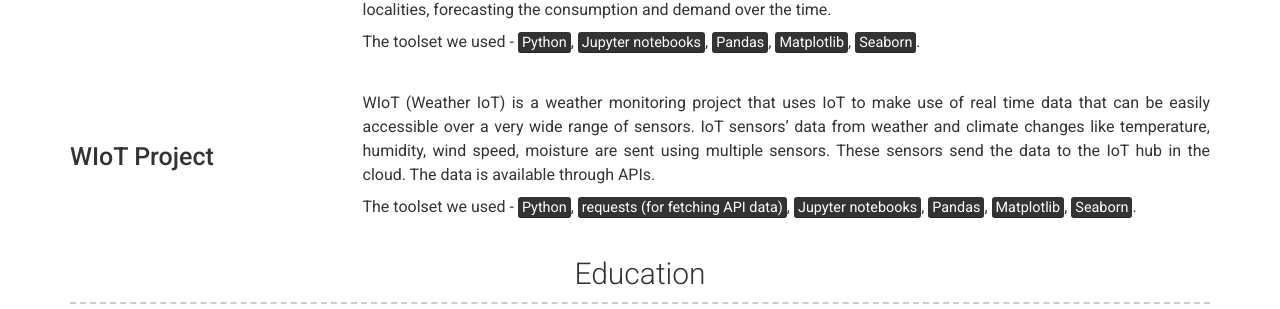
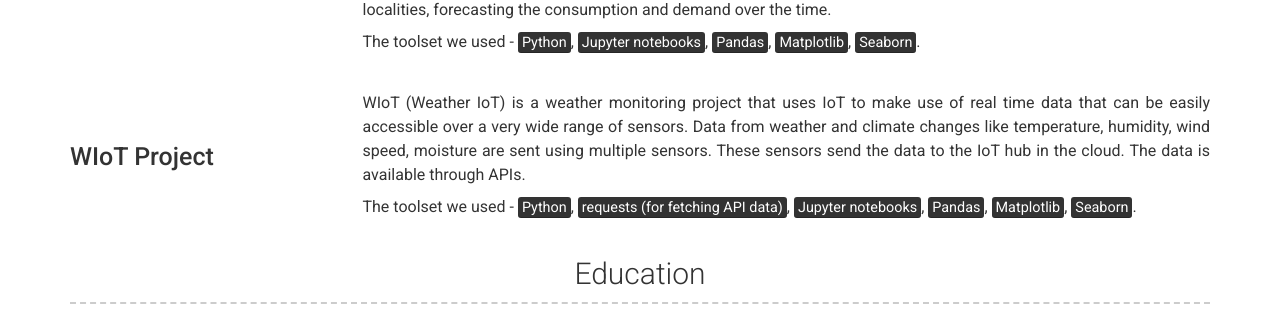
Before and after one commit to ktnani/ktnani.github.io, a Jekyll site: the page built from index.md, in a window 1280 px wide. Shown: the part 1189-1498 px from the top of the page. Built offline with Jekyll 4.4.1, drawn with Linux system fonts in a browser that asks for light colours; nearby versions of some CDN libraries.

Commit message:
Fix typo

```diff
--- a/_config.yml
+++ b/_config.yml
@@ -83,7 +83,7 @@ content:
         title: WIoT Project
         description: |
           WIoT (Weather IoT) is a weather monitoring project that uses IoT to make use of real time data that can be easily accessible over a very wide range of sensors.
-          IoT sensors' data from weather and climate changes like temperature, humidity, wind speed, moisture are sent using multiple sensors.
+          Data from weather and climate changes like temperature, humidity, wind speed, moisture are sent using multiple sensors.
           These sensors send the data to the IoT hub in the cloud. The data is available through APIs.
 
           The toolset we used - <mark>Python</mark>, <mark>requests (for fetching API data)</mark>, <mark>Jupyter notebooks</mark>, <mark>Pandas</mark>, <mark>Matplotlib</mark>, <mark>Seaborn</mark>.
```
